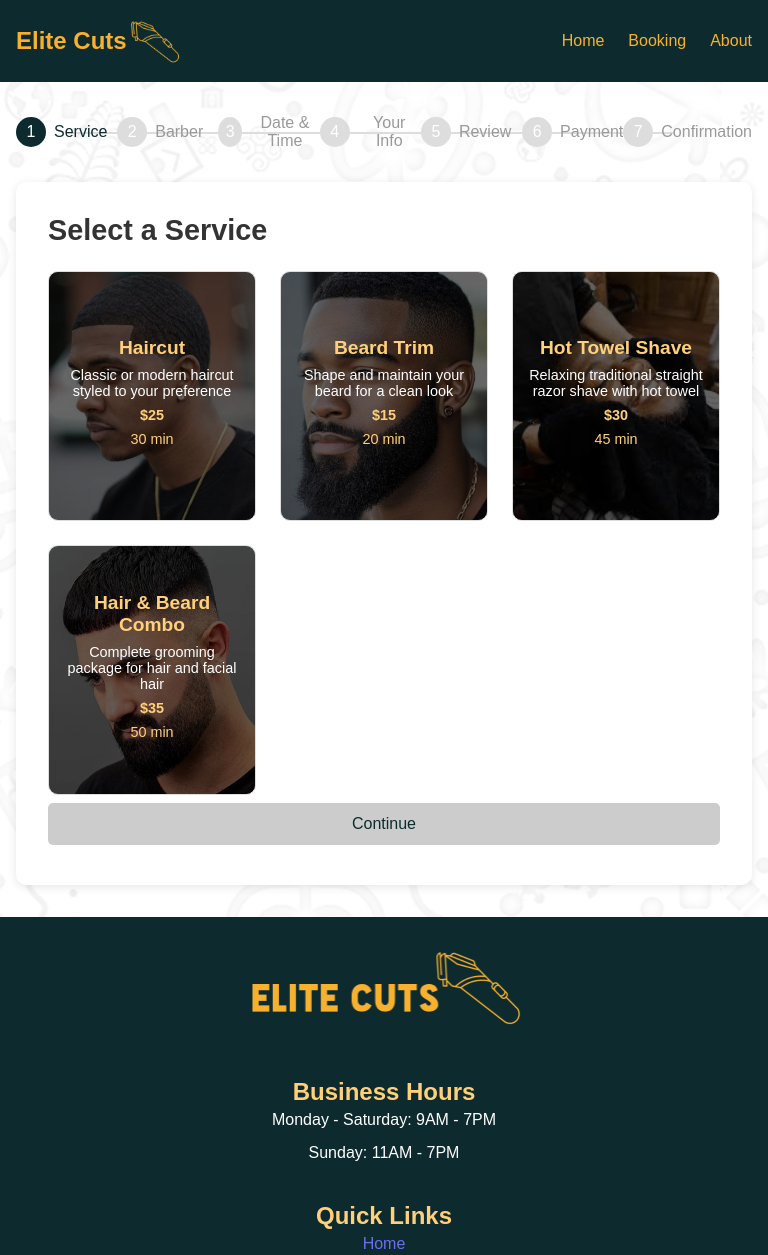
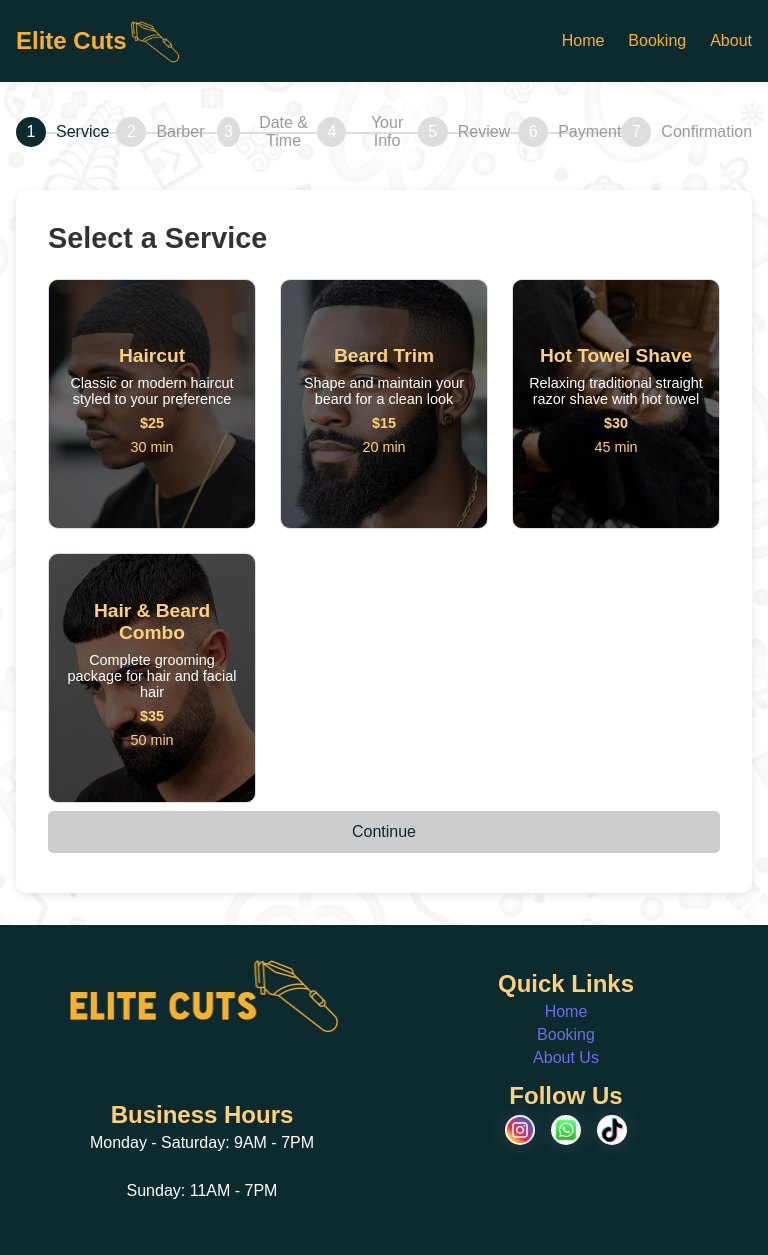
Before and after one commit to kwadwowiredu/booking_system_2, a website: page bookingpage.html in a window 768 px wide. Shown: the top 1255 px of the page. Drawn offline with Linux system fonts and the light colour scheme.

```diff
--- a/hd.css
+++ b/hd.css
@@ -1148,15 +1148,16 @@
       text-align: center;
   }
 
-  .footer-container {
-      flex-direction: column;
-      align-items: center;
+  .footer-section-1,
+  .footer-section-2,
+  .footer-section-3{
+      display: block;
+      margin: 0 auto;
   }
 
-  .footer-section-1,
-  .footer-section-2 {
-      min-width: 100%;
-      text-align: center;
+  .footer-section-2,
+  .footer-section-3{
+    margin-top: 20px;
   }
 }
 
@@ -1223,6 +1224,24 @@
       height: 250px;
   }
 
+  .step::after {
+    content: '';
+    position: absolute;
+    top: 50%;
+    left:20%;
+    width: 80%;
+    height: 2px;
+    background-color: #ddd;
+    z-index: -1;
+  }
+  .progress-bar{
+    flex-wrap: wrap;
+  }
+  .progress-bar .step{
+    margin-bottom: 8px;
+    gap: 2px;
+  }
+
   .time-slot {
       padding: 0.5rem;
       font-size: 0.9rem;
@@ -1256,11 +1275,6 @@
   .story-image img{
     width: 90%;
     height: 500px;
-  }
-
-  .footer-section-1 img,
-  .footer-section-1 p {
-      margin-bottom: 15px;
   }
 
   .social-icons img {
@@ -1388,10 +1402,11 @@
   .story-image img{
     margin-top: 90px;
     width: 330px;
-    height: 70%;
+    height: auto;
   }
 
   .map iframe {
+      width: 100%;
       height: 300px;
   }
 
```
Also changed, not shown: about.html (+3 -3 lines), index.html (added, +10 -0 lines), images/award.png (added), images/cert-1.png (added), images/cert-2.png (added).
